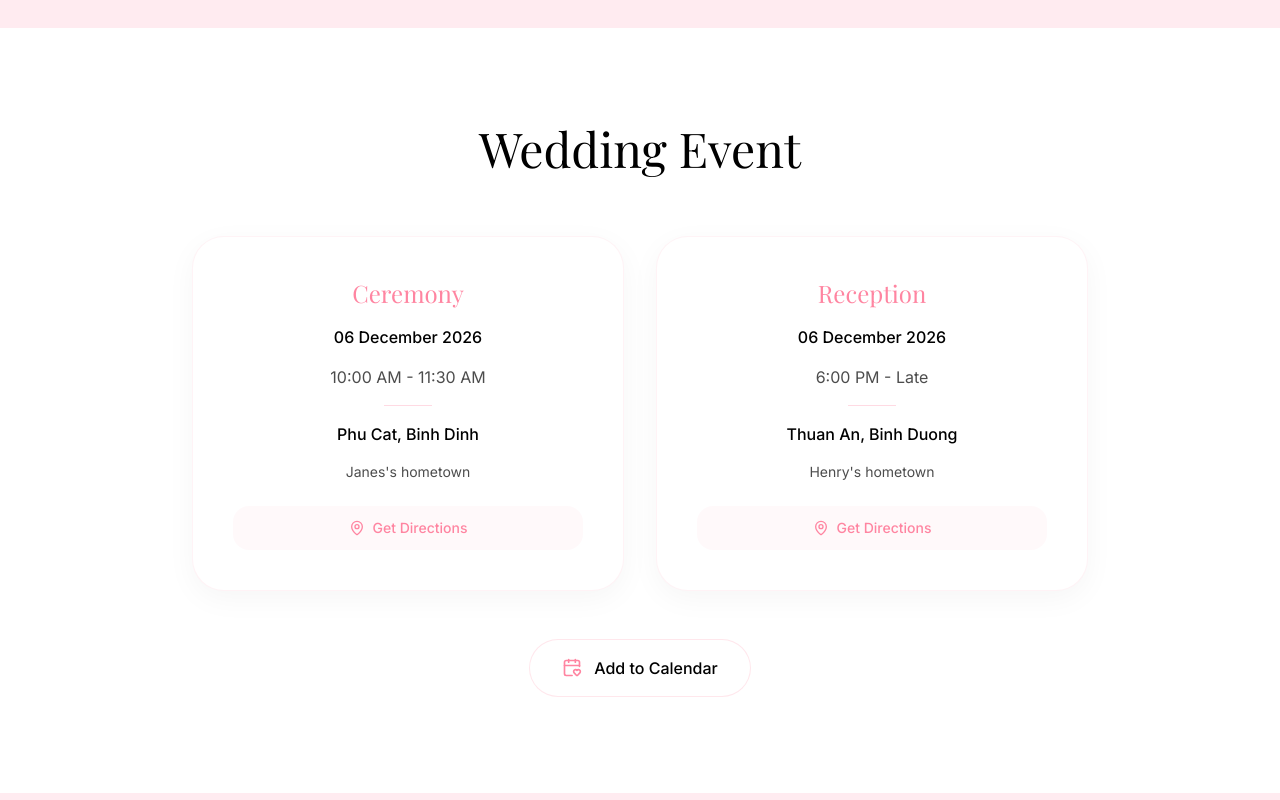
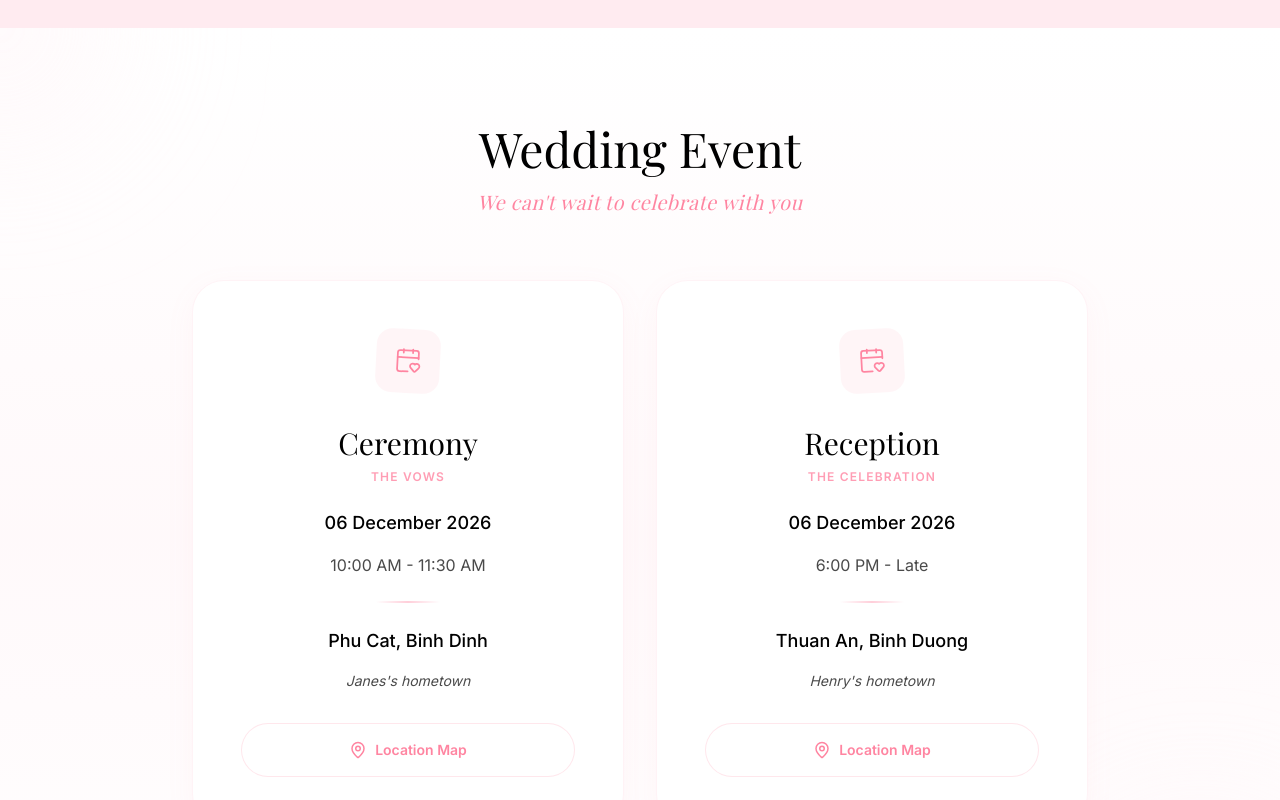
Before and after one commit to DatPHP/Wedding-Janes-Henry-2026, a Next.js app: page / in a window 1280 px wide. Shown: the part 4340-5140 px from the top of the page. Built offline with nearby package versions, Linux system fonts and the light colour scheme; no server answers; the database is empty; a web font is replaced by a local one.

Commit message:
Adjust them and typicall color of event info session

```diff
--- a/components/EventInfo.tsx
+++ b/components/EventInfo.tsx
@@ -8,39 +8,69 @@ export default function EventInfo() {
     const calendarLink = "https://calendar.google.com/calendar/render?action=TEMPLATE&text=Wedding+of+Janes+%26+Henry&dates=20261206T030000Z/20261206T150000Z&details=Celebrating+the+wedding+of+Janes+%26+Henry!&location=Vietnam";
 
     return (
-        <section className="py-24 bg-background text-center px-6">
-            <h2 className="text-3xl md:text-5xl font-serif mb-16 text-black">
+        <section className="relative py-24 bg-gradient-to-b from-white via-accent-light/30 to-white text-center px-6 overflow-hidden">
+            {/* Subtle background aesthetic */}
+            <div className="absolute top-0 left-0 w-64 h-64 bg-accent-light/80 rounded-full mix-blend-multiply filter blur-3xl opacity-30 transform -translate-x-1/2 -translate-y-1/2"></div>
+            <div className="absolute bottom-0 right-0 w-80 h-80 bg-accent-light/80 rounded-full mix-blend-multiply filter blur-3xl opacity-30 transform translate-x-1/4 translate-y-1/4"></div>
+
+            <div className="relative z-10 max-w-4xl mx-auto">
+                <div className="mb-16">
+                    <h2 className="text-4xl md:text-5xl font-serif text-foreground mb-4">
                         Wedding Event
                     </h2>
+                    <p className="text-accent font-serif italic text-xl tracking-wide">
+                        We can't wait to celebrate with you
+                    </p>
+                </div>
 
-            <div className="grid md:grid-cols-2 gap-8 max-w-4xl mx-auto mb-12">
+                <div className="grid md:grid-cols-2 gap-8 mb-16">
                     {/* Ceremony Card */}
-                <div className="bg-white p-10 rounded-[32px] shadow-[0_8px_30px_rgb(0,0,0,0.04)] border border-accent/10 transition-transform duration-300 hover:-translate-y-2 flex flex-col h-full">
-                    <h3 className="text-2xl font-serif text-accent mb-4">Ceremony</h3>
-                    <div className="space-y-4 text-black/70 flex-grow">
-                        <p className="font-medium text-black">06 December 2026</p>
+                    <div className="bg-white p-12 rounded-[2rem] shadow-[0_8px_30px_rgb(255,133,161,0.06)] border border-accent/10 transition-all duration-500 hover:-translate-y-2 hover:shadow-[0_20px_40px_rgb(255,133,161,0.15)] flex flex-col h-full group relative overflow-hidden">
+                        {/* Decorative background corner */}
+                        <div className="absolute top-0 right-0 w-32 h-32 bg-accent-light/40 rounded-bl-full -z-10 transition-transform duration-700 group-hover:scale-110"></div>
+
+                        <div className="w-16 h-16 bg-accent-light/50 rounded-2xl flex items-center justify-center mx-auto mb-8 rotate-3 group-hover:rotate-12 group-hover:bg-accent group-hover:text-white transition-all duration-500 text-accent">
+                            <CalendarHeart size={28} strokeWidth={1.5} />
+                        </div>
+
+                        <h3 className="text-3xl font-serif text-foreground mb-2 group-hover:text-accent transition-colors duration-300">Ceremony</h3>
+                        <p className="text-accent/80 text-xs font-semibold tracking-widest uppercase mb-6">The Vows</p>
+
+                        <div className="space-y-4 text-muted flex-grow">
+                            <p className="text-lg font-medium text-foreground">06 December 2026</p>
                             <p>10:00 AM - 11:30 AM</p>
-                        <div className="w-12 h-[1px] bg-accent/30 mx-auto"></div>
-                        <p className="font-medium text-black">Phu Cat, Binh Dinh</p>
-                        <p className="text-sm">Janes's hometown</p>
+                            <div className="w-16 h-[2px] bg-gradient-to-r from-transparent via-accent/40 to-transparent mx-auto my-6"></div>
+                            <p className="font-medium text-foreground text-lg">Phu Cat, Binh Dinh</p>
+                            <p className="text-sm italic">Janes's hometown</p>
                         </div>
-                    <a href={binhDinhMap} target="_blank" rel="noopener noreferrer" className="mt-6 inline-flex items-center justify-center gap-2 text-sm font-medium text-accent hover:text-rose-600 transition-colors w-full px-4 py-3 bg-accent/5 rounded-2xl hover:bg-accent/10">
-                        <MapPin size={16} /> Get Directions
+
+                        <a href={binhDinhMap} target="_blank" rel="noopener noreferrer" className="mt-8 inline-flex items-center justify-center gap-2 text-sm font-semibold text-accent hover:text-white transition-all duration-300 w-full px-6 py-4 bg-white border border-accent/20 rounded-full hover:bg-accent hover:border-accent hover:shadow-lg hover:shadow-accent/30 group-hover:bg-accent/5">
+                            <MapPin size={18} /> Location Map
                         </a>
                     </div>
 
                     {/* Reception Card */}
-                <div className="bg-white p-10 rounded-[32px] shadow-[0_8px_30px_rgb(0,0,0,0.04)] border border-accent/10 transition-transform duration-300 hover:-translate-y-2 flex flex-col h-full">
-                    <h3 className="text-2xl font-serif text-accent mb-4">Reception</h3>
-                    <div className="space-y-4 text-black/70 flex-grow">
-                        <p className="font-medium text-black">06 December 2026</p>
+                    <div className="bg-white p-12 rounded-[2rem] shadow-[0_8px_30px_rgb(255,133,161,0.06)] border border-accent/10 transition-all duration-500 hover:-translate-y-2 hover:shadow-[0_20px_40px_rgb(255,133,161,0.15)] flex flex-col h-full group relative overflow-hidden">
+                        {/* Decorative background corner */}
+                        <div className="absolute top-0 right-0 w-32 h-32 bg-accent-light/40 rounded-bl-full -z-10 transition-transform duration-700 group-hover:scale-110"></div>
+
+                        <div className="w-16 h-16 bg-accent-light/50 rounded-2xl flex items-center justify-center mx-auto mb-8 -rotate-3 group-hover:-rotate-12 group-hover:bg-accent group-hover:text-white transition-all duration-500 text-accent">
+                            <CalendarHeart size={28} strokeWidth={1.5} />
+                        </div>
+
+                        <h3 className="text-3xl font-serif text-foreground mb-2 group-hover:text-accent transition-colors duration-300">Reception</h3>
+                        <p className="text-accent/80 text-xs font-semibold tracking-widest uppercase mb-6">The Celebration</p>
+
+                        <div className="space-y-4 text-muted flex-grow">
+                            <p className="text-lg font-medium text-foreground">06 December 2026</p>
                             <p>6:00 PM - Late</p>
-                        <div className="w-12 h-[1px] bg-accent/30 mx-auto"></div>
-                        <p className="font-medium text-black">Thuan An, Binh Duong</p>
-                        <p className="text-sm">Henry's hometown</p>
+                            <div className="w-16 h-[2px] bg-gradient-to-r from-transparent via-accent/40 to-transparent mx-auto my-6"></div>
+                            <p className="font-medium text-foreground text-lg">Thuan An, Binh Duong</p>
+                            <p className="text-sm italic">Henry's hometown</p>
                         </div>
-                    <a href={binhDuongMap} target="_blank" rel="noopener noreferrer" className="mt-6 inline-flex items-center justify-center gap-2 text-sm font-medium text-accent hover:text-rose-600 transition-colors w-full px-4 py-3 bg-accent/5 rounded-2xl hover:bg-accent/10">
-                        <MapPin size={16} /> Get Directions
+
+                        <a href={binhDuongMap} target="_blank" rel="noopener noreferrer" className="mt-8 inline-flex items-center justify-center gap-2 text-sm font-semibold text-accent hover:text-white transition-all duration-300 w-full px-6 py-4 bg-white border border-accent/20 rounded-full hover:bg-accent hover:border-accent hover:shadow-lg hover:shadow-accent/30 group-hover:bg-accent/5">
+                            <MapPin size={18} /> Location Map
                         </a>
                     </div>
                 </div>
@@ -49,11 +79,12 @@ export default function EventInfo() {
                     href={calendarLink}
                     target="_blank"
                     rel="noopener noreferrer"
-                className="inline-flex items-center gap-3 bg-white border border-accent/20 px-8 py-4 rounded-full text-black hover:border-accent hover:shadow-lg hover:-translate-y-1 transition-all"
+                    className="inline-flex items-center gap-3 bg-accent text-white px-10 py-4 rounded-full font-medium hover:bg-accent/90 hover:shadow-[0_10px_25px_rgb(255,133,161,0.35)] hover:-translate-y-1 transition-all duration-300"
                 >
-                <CalendarHeart className="text-accent" size={20} />
-                <span className="font-medium">Add to Calendar</span>
+                    <CalendarHeart size={20} />
+                    <span>Save the Date</span>
                 </a>
+            </div>
         </section>
     );
 }
```
Lines whose indentation alone changed are shown as unchanged.
